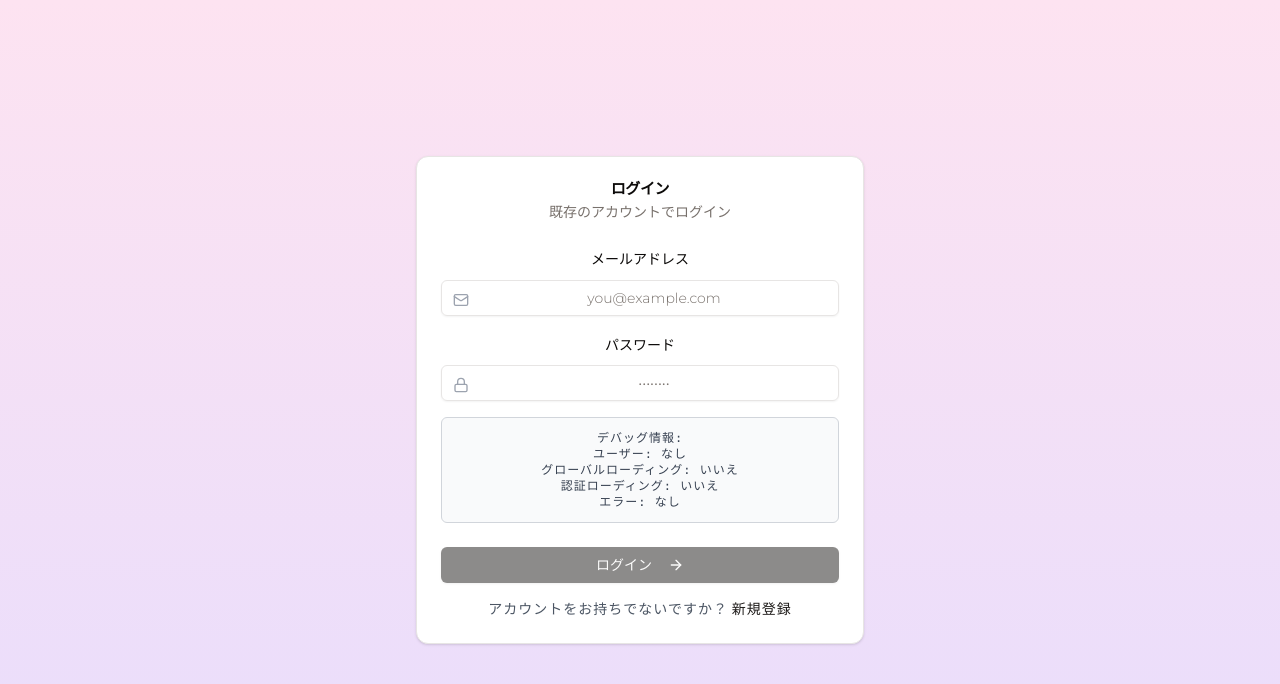
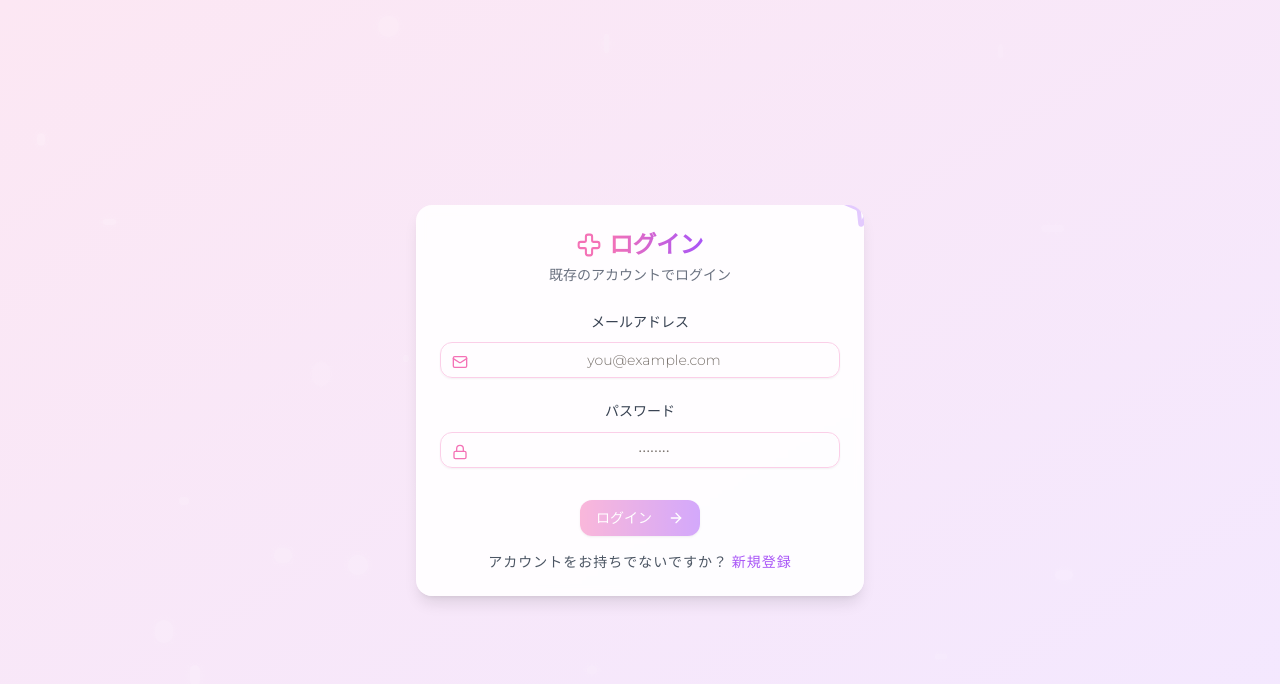
Before and after one commit to matdonaruno/next_crm, a Next.js app: page /login in a window 1280 px wide. Shown: the top 684 px of the page. Built offline with nearby package versions, Linux system fonts and the light colour scheme; no server answers; a web font is replaced by a local one.

Commit message:
ログインページのUIを刷新：モダンなデザインとFramer Motionアニメーションを追加

```diff
--- a/src/app/login/page.tsx
+++ b/src/app/login/page.tsx
@@ -7,9 +7,10 @@ import { Button } from "@/components/ui/button";
 import { Input } from "@/components/ui/input";
 import { Card, CardContent, CardDescription, CardFooter, CardHeader, CardTitle } from "@/components/ui/card";
 import { Label } from "@/components/ui/label";
-import { Mail, Lock, ArrowRight } from 'lucide-react';
+import { Mail, Lock, ArrowRight, Cross, Sparkles } from 'lucide-react';
 import { useAuth } from '@/contexts/AuthContext';
 import Cookies from 'js-cookie';
+import { motion, AnimatePresence } from 'framer-motion';
 
 const AuthForm = () => {
   const router = useRouter();
@@ -151,97 +152,169 @@ const AuthForm = () => {
   if (loading) {
     console.log("LoginPage: グローバルローディング中...");
     return (
-      <div className="flex items-center justify-center min-h-screen bg-gray-100">
-        <p>読み込み中...</p>
+      <div className="flex items-center justify-center min-h-screen bg-gradient-to-br from-pink-100 to-purple-100">
+        <motion.div
+          initial={{ opacity: 0 }}
+          animate={{ opacity: 1 }}
+          className="text-center"
+        >
+          <p className="text-purple-600 font-medium">読み込み中...</p>
+        </motion.div>
       </div>
     );
   }
 
   return (
-    <div className="flex items-center justify-center min-h-screen bg-gradient-to-b from-[#fde3f1] to-[#e9ddfc]">
-      <Card className="w-full max-w-md">
-        <CardHeader>
-          <CardTitle>{isSignUp ? "新規登録" : "ログイン"}</CardTitle>
-          <CardDescription>
+    <div className="flex items-center justify-center min-h-screen bg-gradient-to-br from-pink-100 to-purple-100">
+      {/* 背景の装飾パーティクル */}
+      <div className="absolute top-0 left-0 w-full h-full opacity-20 pointer-events-none">
+        {Array.from({ length: 20 }).map((_, i) => (
+          <motion.div
+            key={i}
+            initial={{ opacity: 0 }}
+            animate={{
+              opacity: Math.random() * 0.5 + 0.3,
+              y: [0, Math.random() * -20, 0],
+            }}
+            transition={{
+              duration: Math.random() * 3 + 2,
+              repeat: Infinity,
+              ease: "easeInOut",
+              delay: Math.random() * 2
+            }}
+            className="absolute rounded-full bg-white"
+            style={{
+              width: `${Math.random() * 20 + 5}px`,
+              height: `${Math.random() * 20 + 5}px`,
+              top: `${Math.random() * 100}%`,
+              left: `${Math.random() * 100}%`,
+              boxShadow: "0 0 10px rgba(255, 255, 255, 0.8)",
+            }}
+          />
+        ))}
+      </div>
+
+      <AnimatePresence mode="wait">
+        <motion.div
+          key={isSignUp ? "signup" : "login"}
+          initial={{ opacity: 0, y: 20 }}
+          animate={{ opacity: 1, y: 0 }}
+          exit={{ opacity: 0, y: -20 }}
+          transition={{ duration: 0.3 }}
+          className="w-full max-w-md"
+        >
+          <Card className="border-0 shadow-lg bg-white/90 backdrop-blur-sm rounded-2xl overflow-hidden">
+            <div className="absolute top-0 right-0 -mt-6 -mr-6">
+              <motion.div
+                animate={{ rotate: 360 }}
+                transition={{ duration: 20, repeat: Infinity, ease: "linear" }}
+              >
+                <Sparkles className="h-12 w-12 text-purple-300 opacity-70" />
+              </motion.div>
+            </div>
+
+            <CardHeader className="space-y-1 pb-2">
+              <div className="flex items-center space-x-2">
+                <motion.div
+                  animate={{ scale: [1, 1.1, 1] }}
+                  transition={{ duration: 2, repeat: Infinity }}
+                >
+                  <Cross className="h-6 w-6 text-pink-400" />
+                </motion.div>
+                <CardTitle className="text-2xl font-bold bg-gradient-to-r from-pink-400 to-purple-500 bg-clip-text text-transparent">
+                  {isSignUp ? "新規登録" : "ログイン"}
+                </CardTitle>
+              </div>
+              <CardDescription className="text-gray-500">
                 {isSignUp ? "アカウントを作成してサービスを利用開始" : "既存のアカウントでログイン"}
               </CardDescription>
             </CardHeader>
+
             <form onSubmit={(e) => {
               e.preventDefault();
               handleAuth();
             }}>
-          <CardContent className="space-y-4">
+              <CardContent className="space-y-5 pt-4">
                 <div className="space-y-2">
-              <Label htmlFor="email">メールアドレス</Label>
+                  <Label htmlFor="email" className="text-gray-700 font-medium">
+                    メールアドレス
+                  </Label>
                   <div className="relative">
-                <Mail className="absolute left-3 top-3 h-4 w-4 text-gray-400" />
+                    <Mail className="absolute left-3 top-3 h-4 w-4 text-pink-400" />
                     <Input
                       id="email"
                       type="email"
                       placeholder="you@example.com"
                       value={email}
                       onChange={(e) => setEmail(e.target.value)}
-                  className="pl-10"
+                      className="pl-10 border-pink-200 focus:border-purple-400 focus:ring-purple-300 rounded-xl"
                       required
                     />
                   </div>
                 </div>
+
                 <div className="space-y-2">
-              <Label htmlFor="password">パスワード</Label>
+                  <Label htmlFor="password" className="text-gray-700 font-medium">
+                    パスワード
+                  </Label>
                   <div className="relative">
-                <Lock className="absolute left-3 top-3 h-4 w-4 text-gray-400" />
+                    <Lock className="absolute left-3 top-3 h-4 w-4 text-pink-400" />
                     <Input
                       id="password"
                       type="password"
                       placeholder="••••••••"
                       value={password}
                       onChange={(e) => setPassword(e.target.value)}
-                  className="pl-10"
+                      className="pl-10 border-pink-200 focus:border-purple-400 focus:ring-purple-300 rounded-xl"
                       required
                     />
                   </div>
                 </div>
+
                 {error && (
-              <div className="p-3 bg-red-50 border border-red-300 rounded-md">
+                  <motion.div
+                    initial={{ opacity: 0, y: -10 }}
+                    animate={{ opacity: 1, y: 0 }}
+                    className="p-3 bg-red-50 border border-red-200 rounded-xl"
+                  >
                     <p className="text-sm text-red-700">{error}</p>
-              </div>
+                  </motion.div>
                 )}
+              </CardContent>
 
-            {/* デバッグ情報 */}
-            <div className="p-3 bg-gray-50 border border-gray-300 rounded-md">
-              <p className="text-xs text-gray-700 font-mono">
-                <strong>デバッグ情報:</strong><br />
-                ユーザー: {user ? user.id : 'なし'}<br />
-                グローバルローディング: {loading ? 'はい' : 'いいえ'}<br />
-                認証ローディング: {authLoading ? 'はい' : 'いいえ'}<br />
-                エラー: {error || 'なし'}
-              </p>
-            </div>
-          </CardContent>
-          <CardFooter className="flex flex-col space-y-4">
+              <CardFooter className="flex flex-col space-y-4 pt-2">
+                <motion.div
+                  whileHover={{ scale: 1.03 }}
+                  whileTap={{ scale: 0.98 }}
+                >
                   <Button
                     type="submit"
-              className="w-full"
+                    className="w-full bg-gradient-to-r from-pink-400 to-purple-500 hover:from-pink-500 hover:to-purple-600 text-white font-medium py-2 rounded-xl transition-all duration-300"
                     disabled={authLoading || !email || !password}
                   >
                     {authLoading ? "処理中..." : isSignUp ? "新規登録" : "ログイン"}
                     {!authLoading && <ArrowRight className="ml-2 h-4 w-4" />}
                   </Button>
+                </motion.div>
+
                 <p className="text-sm text-center text-gray-600">
                   {isSignUp ? "既にアカウントをお持ちですか？ " : "アカウントをお持ちでないですか？ "}
-              <span
+                  <motion.span
+                    whileHover={{ color: "#ec4899" }} // pink-500
                     onClick={() => {
                       setIsSignUp(!isSignUp);
                       setError("");
                     }}
-                className="text-primary cursor-pointer hover:underline"
+                    className="text-purple-500 font-medium cursor-pointer transition-colors duration-300"
                   >
                     {isSignUp ? "ログイン" : "新規登録"}
-              </span>
+                  </motion.span>
                 </p>
               </CardFooter>
             </form>
           </Card>
+        </motion.div>
+      </AnimatePresence>
     </div>
   );
 };
```
Lines whose indentation alone changed are shown as unchanged.
